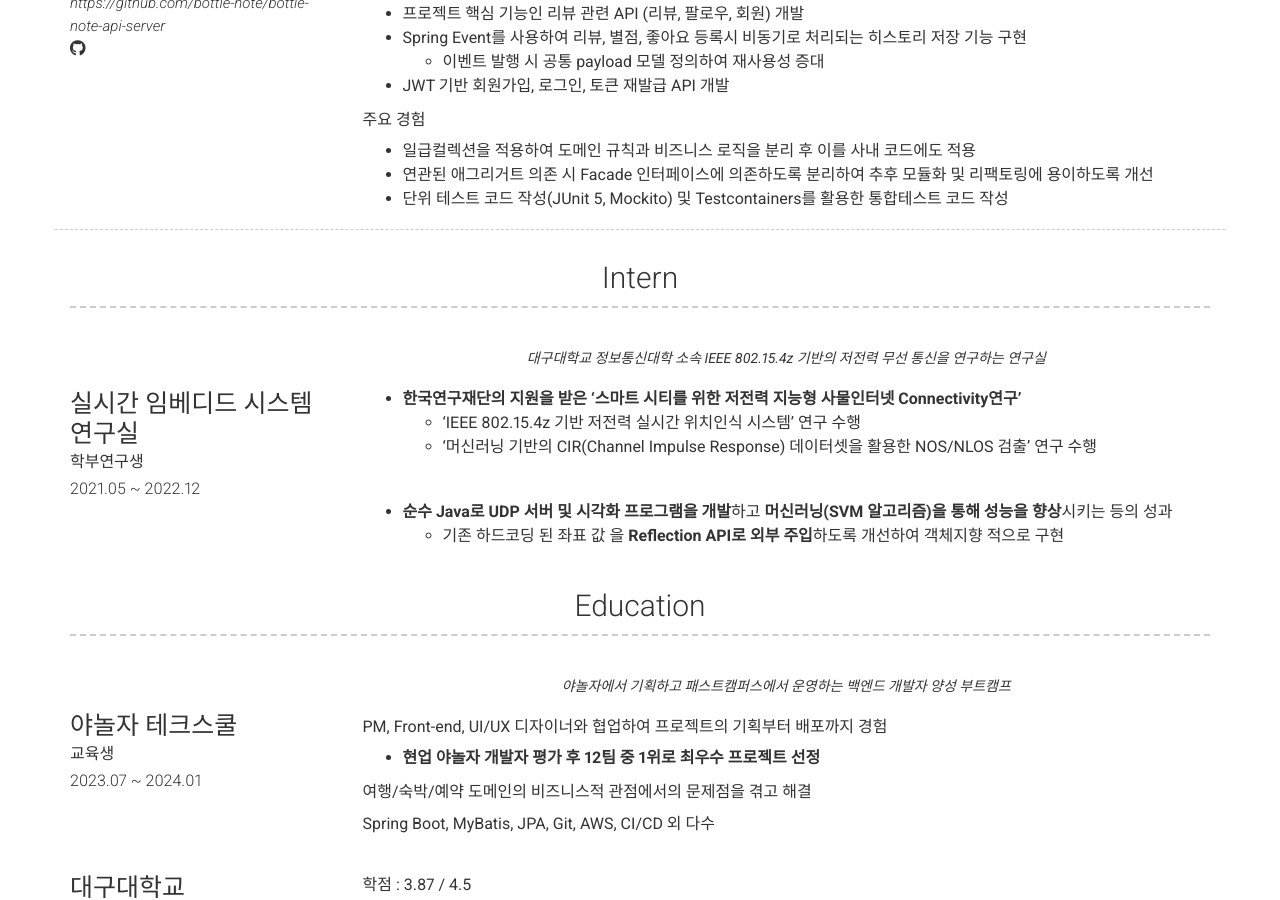
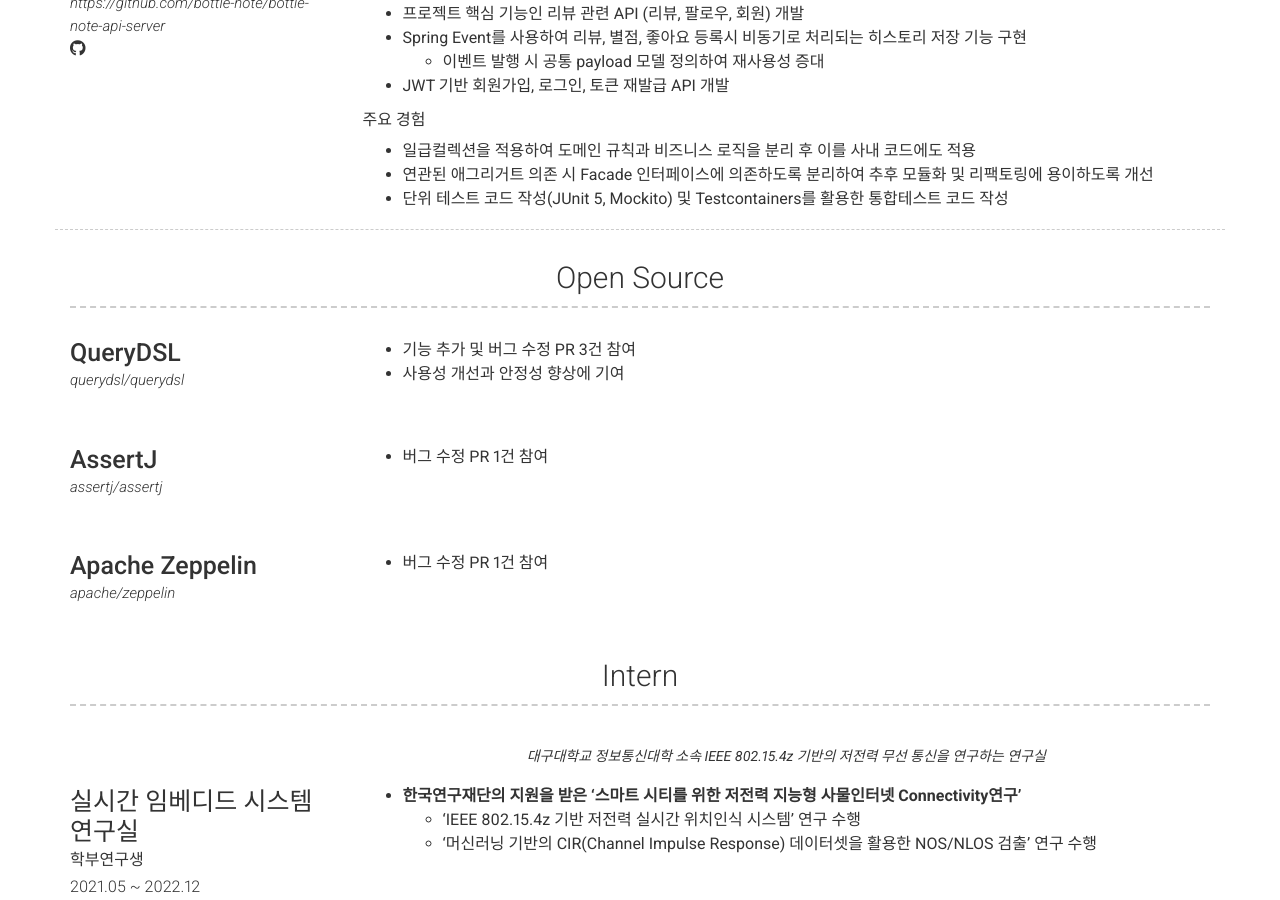
Before and after one commit to chadongmin/chadongmin.github.io, a Jekyll site: the page built from index.md, in a window 1280 px wide and 900 px high, scrolled down 2690 px. Built offline with Jekyll 4.4.1, drawn with Linux system fonts in a browser that asks for light colours; nearby versions of some CDN libraries.

Commit message:
이력서: Projects 하단에 오픈소스 기여 섹션 추가
- Open Source 섹션 신설(QueryDSL/AssertJ/Apache Zeppelin)
- 각 기여에 대한 간단 설명 및 레포 링크 추가

```diff
--- a/_config.yml
+++ b/_config.yml
@@ -205,6 +205,29 @@ content:
           - 연관된 애그리거트 의존 시 Facade 인터페이스에 의존하도록 분리하여 추후 모듈화 및 리팩토링에 용이하도록 개선
           - 단위 테스트 코드 작성(JUnit 5, Mockito) 및 Testcontainers를 활용한 통합테스트 코드 작성
 
+  - title: Open Source
+    layout: list
+    content:
+      - layout: left
+        title: QueryDSL
+        link: https://github.com/querydsl/querydsl
+        link_text: querydsl/querydsl
+        description: |
+          - 기능 추가 및 버그 수정 PR 3건 참여
+          - 사용성 개선과 안정성 향상에 기여
+      - layout: left
+        title: AssertJ
+        link: https://github.com/assertj/assertj
+        link_text: assertj/assertj
+        description: |
+          - 버그 수정 PR 1건 참여
+      - layout: left
+        title: Apache Zeppelin
+        link: https://github.com/apache/zeppelin
+        link_text: apache/zeppelin
+        description: |
+          - 버그 수정 PR 1건 참여
+
     #인턴 및 대외활동
   - title: Intern
     layout: list
```
